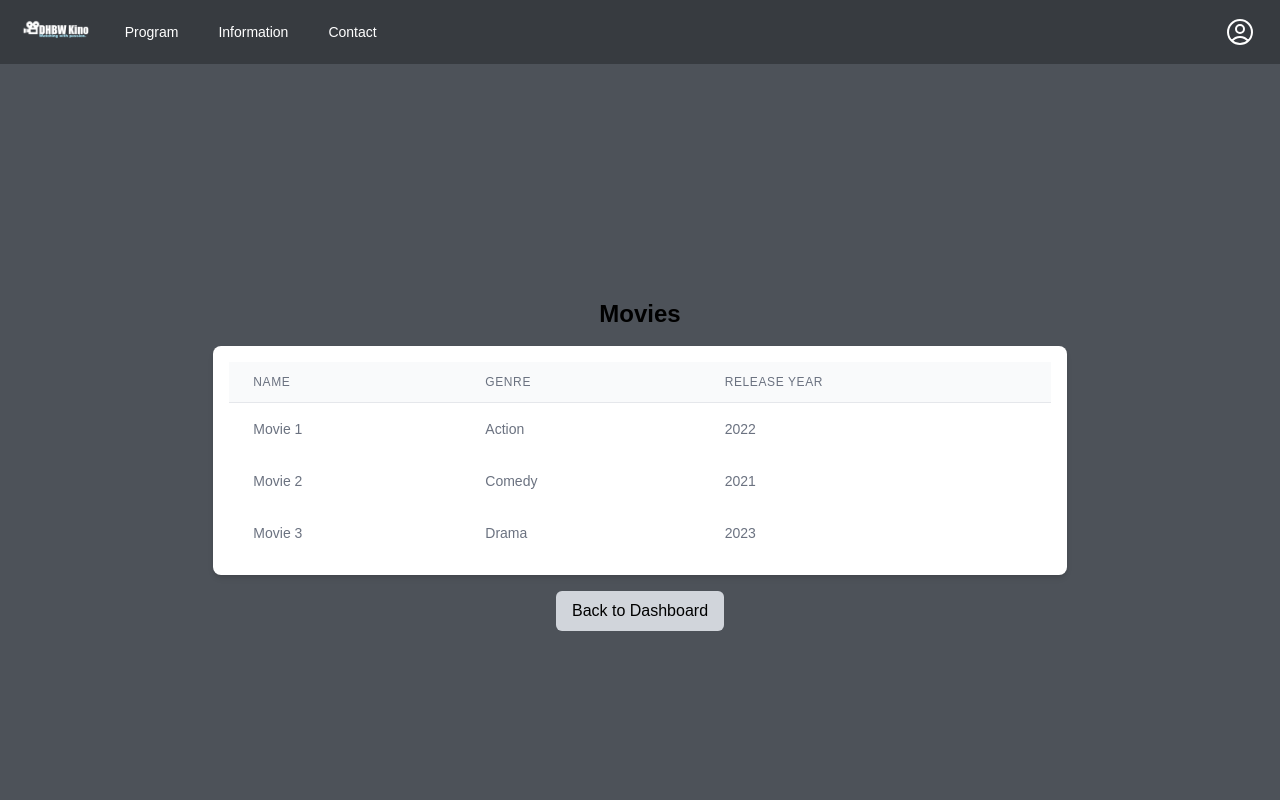
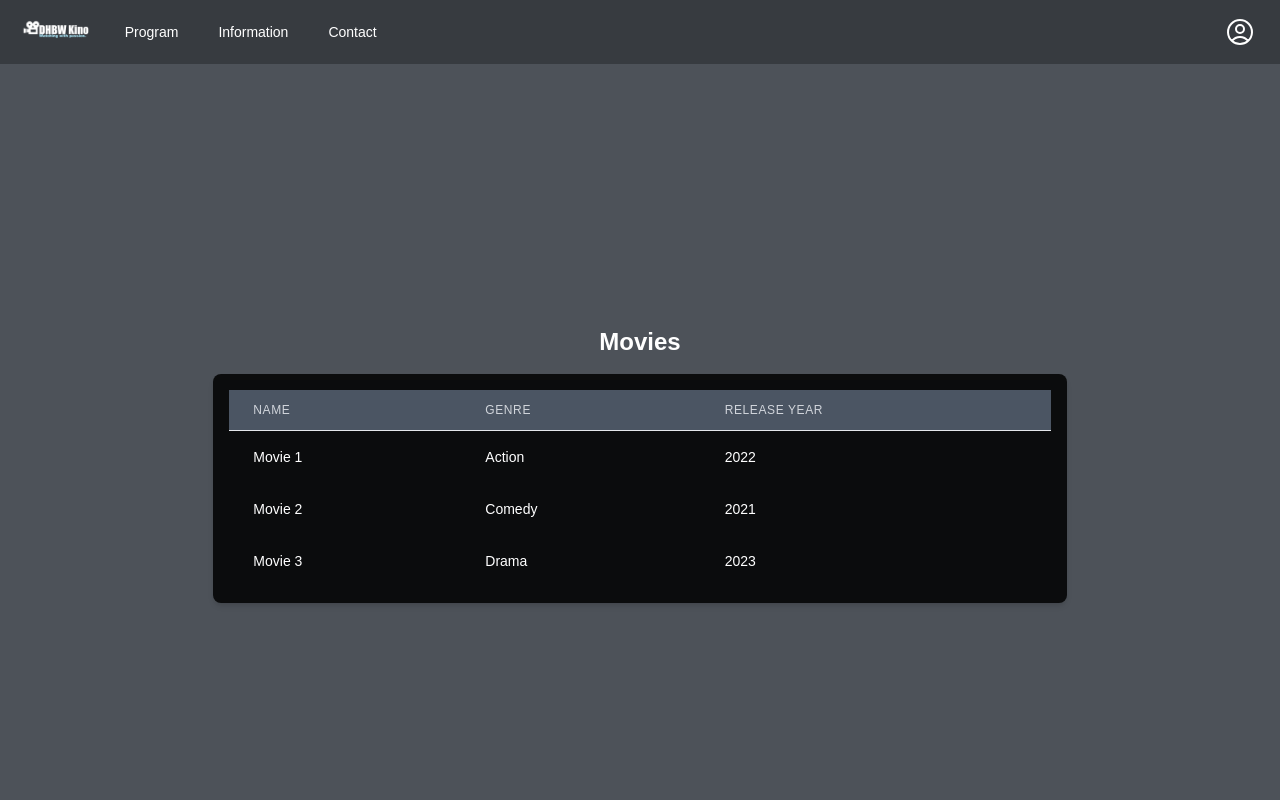
Before and after one commit to rickertmar/KinoticketFrontend, a Next.js app in the folder nextjs-blog/: page /admin/movies in a window 1280 px wide. Shown: the top 800 px of the page. Built offline with nearby package versions, Linux system fonts and the light colour scheme.

Commit message:
weitere Design for Admin page: Movies, Users

```diff
--- a/nextjs-blog/pages/admin/movies.js
+++ b/nextjs-blog/pages/admin/movies.js
@@ -1,6 +1,6 @@
 import React, { useState } from 'react';
 
-const movies = [
+const initialMovies = [
   { id: 1, name: 'Movie 1', genre: 'Action', releaseYear: '2022' },
   { id: 2, name: 'Movie 2', genre: 'Comedy', releaseYear: '2021' },
   { id: 3, name: 'Movie 3', genre: 'Drama', releaseYear: '2023' },
@@ -8,30 +8,72 @@ const movies = [
 ];
 
 const Movies = ({ setSelectedItem }) => {
+  const [movies, setMovies] = useState(initialMovies);
   const [selectedMovie, setSelectedMovie] = useState(null);
 
   const handleMovieClick = (movie) => {
-    setSelectedMovie(movie);
+    if (selectedMovie && selectedMovie.id === movie.id) {
+      // Deselect the movie if it's already selected
+      setSelectedMovie(null);
+    } else {
+      setSelectedMovie(movie);
+    }
   };
 
+  const handleDeleteMovie = () => {
+    if (selectedMovie) {
+      // Filter out the selected movie to delete it
+      const updatedMovies = movies.filter((m) => m.id !== selectedMovie.id);
+      // Update the movies list
+      setMovies(updatedMovies);
+      // Deselect the deleted movie
+      setSelectedMovie(null);
+    }
+  };
+
+  const isSelected = (movie) => selectedMovie && selectedMovie.id === movie.id;
+
   return (
-    <div className="flex flex-col items-center justify-center h-full">
-    <h1 className="text-2xl font-semibold mb-4">Movies</h1>
-      <div className="bg-white p-4 rounded-lg shadow-md w-full overflow-x-auto">
+    <div className="flex flex-col items-center justify-center h-full text-white">
+      <h1 className="text-2xl font-semibold mb-4">Movies</h1>
+      <div className="p-4 rounded-lg shadow-md w-full overflow-x-auto bg-primary-10">
         <table className="min-w-full divide-y divide-gray-200">
           <thead>
             <tr>
-              <th className="px-6 py-3 bg-gray-50 text-left text-xs font-medium text-gray-500 uppercase tracking-wider">Name</th>
-              <th className="px-6 py-3 bg-gray-50 text-left text-xs font-medium text-gray-500 uppercase tracking-wider">Genre</th>
-              <th className="px-6 py-3 bg-gray-50 text-left text-xs font-medium text-gray-500 uppercase tracking-wider">Release Year</th>
+              <th className="px-6 py-3 bg-gray-600 text-left text-xs font-medium text-gray-300 uppercase tracking-wider">
+                Name
+              </th>
+              <th className="px-6 py-3 bg-gray-600 text-left text-xs font-medium text-gray-300 uppercase tracking-wider">
+                Genre
+              </th>
+              <th className="px-6 py-3 bg-gray-600 text-left text-xs font-medium text-gray-300 uppercase tracking-wider">
+                Release Year
+              </th>
             </tr>
           </thead>
           <tbody>
             {movies.map((movie) => (
-              <tr key={movie.id} onClick={() => handleMovieClick(movie)} className="cursor-pointer hover:bg-gray-200">
-                <td className="px-6 py-4 whitespace-nowrap text-sm text-gray-500">{movie.name}</td>
-                <td className="px-6 py-4 whitespace-nowrap text-sm text-gray-500">{movie.genre}</td>
-                <td className="px-6 py-4 whitespace-nowrap text-sm text-gray-500">{movie.releaseYear}</td>
+              <tr
+                key={movie.id}
+                onClick={() => handleMovieClick(movie)}
+                className={`cursor-pointer ${isSelected(movie) ? 'bg-gray-500' : ''}`}
+              >
+                <td className="px-6 py-4 whitespace-nowrap text-sm">
+                  {movie.name}
+                  {isSelected(movie) && (
+                    <button
+                      onClick={(e) => {
+                        e.stopPropagation();
+                        handleDeleteMovie();
+                      }}
+                      className="ml-2 text-red-500"
+                    >
+                      Delete
+                    </button>
+                  )}
+                </td>
+                <td className="px-6 py-4 whitespace-nowrap text-sm">{movie.genre}</td>
+                <td className="px-6 py-4 whitespace-nowrap text-sm">{movie.releaseYear}</td>
               </tr>
             ))}
           </tbody>
@@ -39,16 +81,14 @@ const Movies = ({ setSelectedItem }) => {
       </div>
 
       {selectedMovie && (
-        <div className="mt-4 p-4 bg-white rounded-lg shadow-md">
+        <div className="mt-4 p-4 bg-gray-700 rounded-lg shadow-md">
           <h2 className="text-xl font-semibold mb-2">Selected Movie</h2>
           <p><strong>Name:</strong> {selectedMovie.name}</p>
           <p><strong>Genre:</strong> {selectedMovie.genre}</p>
           <p><strong>Release Year:</strong> {selectedMovie.releaseYear}</p>
         </div>
-      )}
-      <button onClick={() => setSelectedItem('dashboard')} className="mt-4 px-4 py-2 bg-gray-300 hover:bg-gray-400 rounded-md">
-        Back to Dashboard
-      </button>
+      )
+      }
     </div>
   );
 };
--- a/nextjs-blog/pages/admin/showing.js
+++ b/nextjs-blog/pages/admin/showing.js
@@ -185,7 +185,7 @@ const Showing = () => {
           </form>
         </div>
 
-        // Display existing showings
+
 <div className="mt-10">
   <h2 className="flex justify-center items-center text-2xl font-semibold text-accent-50 mb-4">Existing Showings</h2>
 
--- a/nextjs-blog/pages/admin/users.js
+++ b/nextjs-blog/pages/admin/users.js
@@ -1,12 +1,30 @@
-import React from 'react';
+import React, { useState } from 'react';
 
-const users = [
+const initialUsers = [
   { id: 1, name: 'John Doe', role: 'Admin', status: 'Active' },
   { id: 2, name: 'Jane Smith', role: 'User', status: 'Inactive' },
   // Add more users as needed
 ];
 
 const UserManagement = () => {
+  const [users, setUsers] = useState(initialUsers);
+  const [selectedUser, setSelectedUser] = useState(null);
+
+  const handleUserClick = (user) => {
+    setSelectedUser(user);
+  };
+
+  const handleDeleteUser = () => {
+    if (selectedUser) {
+      // Filter out the selected user to delete it
+      const updatedUsers = users.filter((user) => user.id !== selectedUser.id);
+      // Update the users list
+      setUsers(updatedUsers);
+      // Deselect the deleted user
+      setSelectedUser(null);
+    }
+  };
+
   return (
     <div className="flex h-screen">
       {/* Sidebar */}
@@ -15,28 +33,48 @@ const UserManagement = () => {
       <main className="flex-1 p-4 bg-primary-50 overflow-y-auto">
         <div className="flex flex-col items-center justify-center">
           <h1 className="text-2xl font-semibold mb-4">User Management</h1>
-          <div className="bg-white p-4 rounded-lg shadow-md w-full overflow-x-auto">
-            <table className="min-w-full divide-y divide-gray-200">
+          <div className="p-4 rounded-lg shadow-md w-full overflow-x-auto">
+            <table className="min-w-full divide-y bg-primary-30">
               <thead>
                 <tr>
-                  <th className="px-6 py-3 bg-gray-50 text-left text-xs font-medium text-gray-500 uppercase tracking-wider">ID</th>
-                  <th className="px-6 py-3 bg-gray-50 text-left text-xs font-medium text-gray-500 uppercase tracking-wider">Name</th>
-                  <th className="px-6 py-3 bg-gray-50 text-left text-xs font-medium text-gray-500 uppercase tracking-wider">Role</th>
-                  <th className="px-6 py-3 bg-gray-50 text-left text-xs font-medium text-gray-500 uppercase tracking-wider">Status</th>
+                  <th className="px-6 py-3 text-left text-xs font-medium text-white uppercase tracking-wider">ID</th>
+                  <th className="px-6 py-3 text-left text-xs font-medium text-white uppercase tracking-wider">Name</th>
+                  <th className="px-6 py-3 text-left text-xs font-medium text-white uppercase tracking-wider">Role</th>
+                  <th className="px-6 py-3 text-left text-xs font-medium text-white uppercase tracking-wider">Status</th>
                 </tr>
               </thead>
               <tbody>
                 {users.map((user) => (
-                  <tr key={user.id}>
-                    <td className="px-6 py-4 whitespace-nowrap text-sm text-gray-500">{user.id}</td>
-                    <td className="px-6 py-4 whitespace-nowrap text-sm text-gray-500">{user.name}</td>
-                    <td className="px-6 py-4 whitespace-nowrap text-sm text-gray-500">{user.role}</td>
-                    <td className="px-6 py-4 whitespace-nowrap text-sm text-gray-500">{user.status}</td>
+                  <tr
+                    key={user.id}
+                    onClick={() => handleUserClick(user)}
+                    className={`cursor-pointer ${selectedUser === user ? 'bg-primary-100' : ''}`}
+                  >
+                    <td className="px-6 py-4 whitespace-nowrap text-sm text-white">{user.id}</td>
+                    <td className="px-6 py-4 whitespace-nowrap text-sm text-white">{user.name}</td>
+                    <td className="px-6 py-4 whitespace-nowrap text-sm text-white">{user.role}</td>
+                    <td className="px-6 py-4 whitespace-nowrap text-sm text-white">{user.status}</td>
                   </tr>
                 ))}
               </tbody>
             </table>
           </div>
+        </div>
+        <div className="p-4 bg-primary-50 w-full mt-4">
+          {selectedUser && (
+            <div className="mb-4 text-white">
+              <h2 className="text-xl font-semibold mb-2">Selected User</h2>
+              <p><strong>Name:</strong> {selectedUser.name}</p>
+              <p><strong>Role:</strong> {selectedUser.role}</p>
+              <p><strong>Status:</strong> {selectedUser.status}</p>
+              <button
+                onClick={handleDeleteUser}
+                className="px-4 py-2 bg-red-500 hover-bg-red-600 text-white rounded-md"
+              >
+                Delete User
+              </button>
+            </div>
+          )}
         </div>
       </main>
     </div>
```
